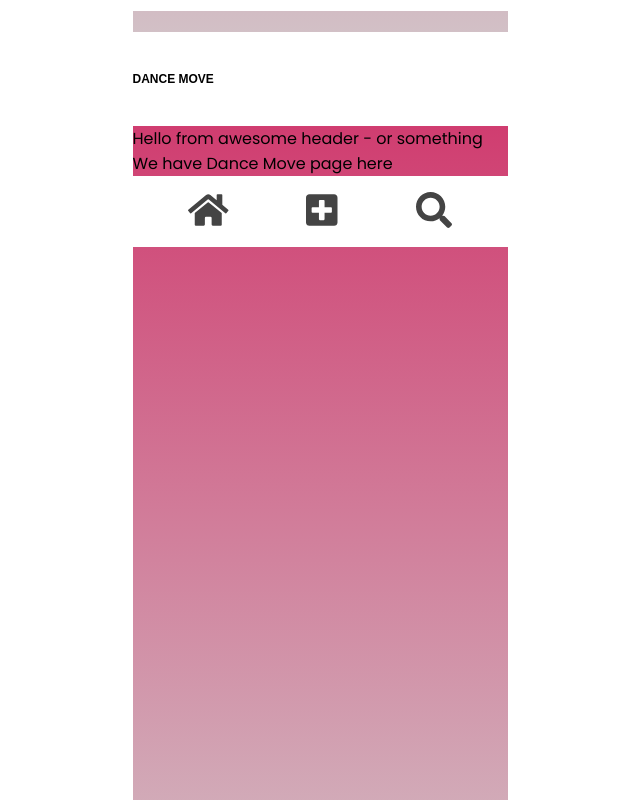
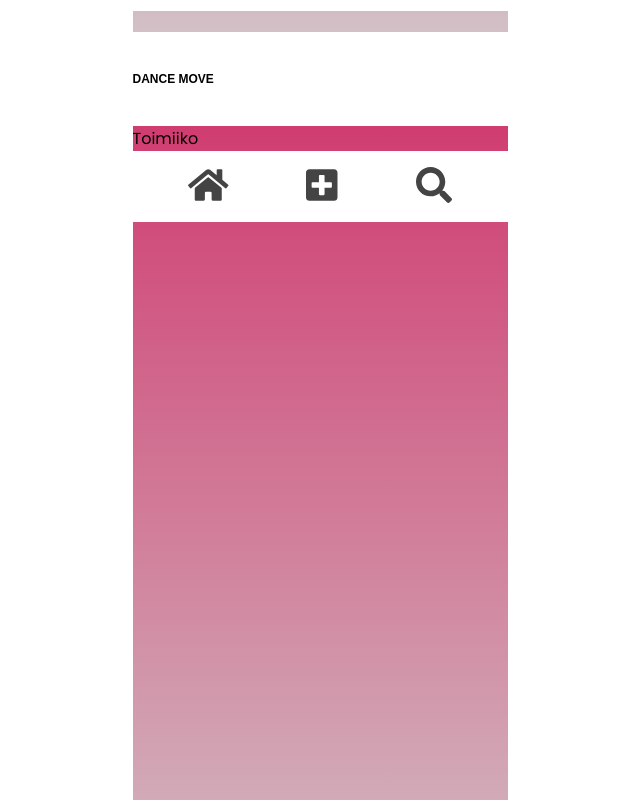
Before and after one commit to Termanty/movesapp, a React (Create React App) app: page /search in a window 1280 px wide. Shown: the part 1780-2580 px from the top of the page, without its empty margins (320-960 px from the left). Built offline with nearby package versions, Linux system fonts and the light colour scheme; data requests are answered from the project's data file.

Commit message:
Dance move page component

```diff
--- a/src/App.js
+++ b/src/App.js
@@ -6,6 +6,7 @@ import { BrowserRouter as Router } from "react-router-dom";
 import { Component } from "react";
 import Search from "./components/Search";
 import EditMove from "./components/EditMove";
+import DanceMove from "./components/danceMoveCard";
 
 class App extends Component {
   state = {
@@ -38,8 +39,6 @@ class App extends Component {
       */}
         <h1 className="tepmSectionH1">SEARCH</h1>
         <div className="tempContainer">
-          {/* <Header />
-          <p>We have Dance Move page here</p> */}
           <Search dancelist={this.state.moves} />
           <Footer />
         </div>
@@ -49,9 +48,7 @@ class App extends Component {
       */}
         <h1 className="tepmSectionH1">DANCE MOVE</h1>
         <div className="tempContainer">
-          <Header />
-          <p>We have Dance Move page here</p>
-          {/* <DanceMove /> */}
+          <DanceMove moves={this.state.moves} />
           <Footer />
         </div>
 
--- a/src/components/Search.js
+++ b/src/components/Search.js
@@ -1,6 +1,6 @@
 import React, { Component } from "react";
 import Card from "./SmallMoveCard";
-// import DanceMovePage from "./DanceMovePage";
+import DanceMove from "./danceMoveCard";
 
 class Search extends Component {
   state = {
@@ -37,11 +37,20 @@ class Search extends Component {
       return result;
     });
 
+    let showDanceMoveCard = danceFilter.map((searchedKey) => (
+      <DanceMove
+        move={searchedKey.Move}
+        creator={searchedKey.Creator}
+        info={searchedKey.HOX}
+      />
+    ));
+
     let list = danceFilter.map((c) => (
       <Card
+        onClick={showDanceMoveCard}
+        id={c.Move}
         move={c.Move}
         creator={c.Creator}
-        // moveCard={<DanceMovePage />}
       />
     ));
 
--- /dev/null
+++ b/src/components/danceMoveCard.js
@@ -0,0 +1,15 @@
+import React from "react";
+
+const DanceMoveCard = (props) => {
+  console.log(props);
+  return (
+    <div>
+      <p>Toimiiko</p>
+      <p>{props.move}</p>
+      <p>{props.creator}</p>
+      <p>{props.info}</p>
+    </div>
+  );
+};
+
+export default DanceMoveCard;
```
Also changed, not shown: src/components/Footer.js (+16 -7 lines), 1 other file (tests, documents, lock files or other folders).
